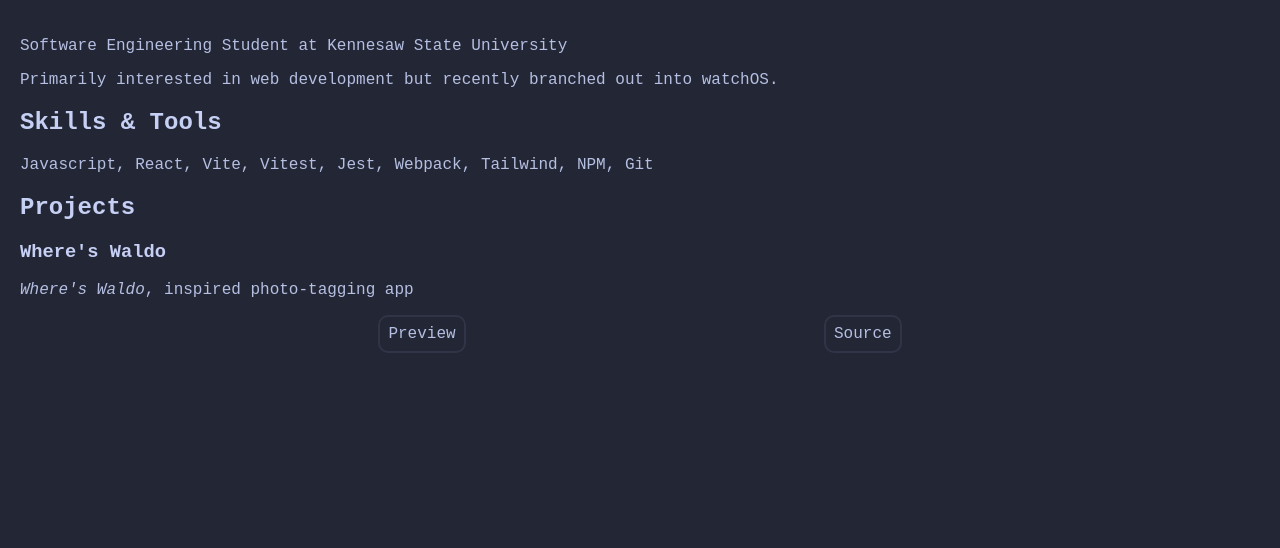
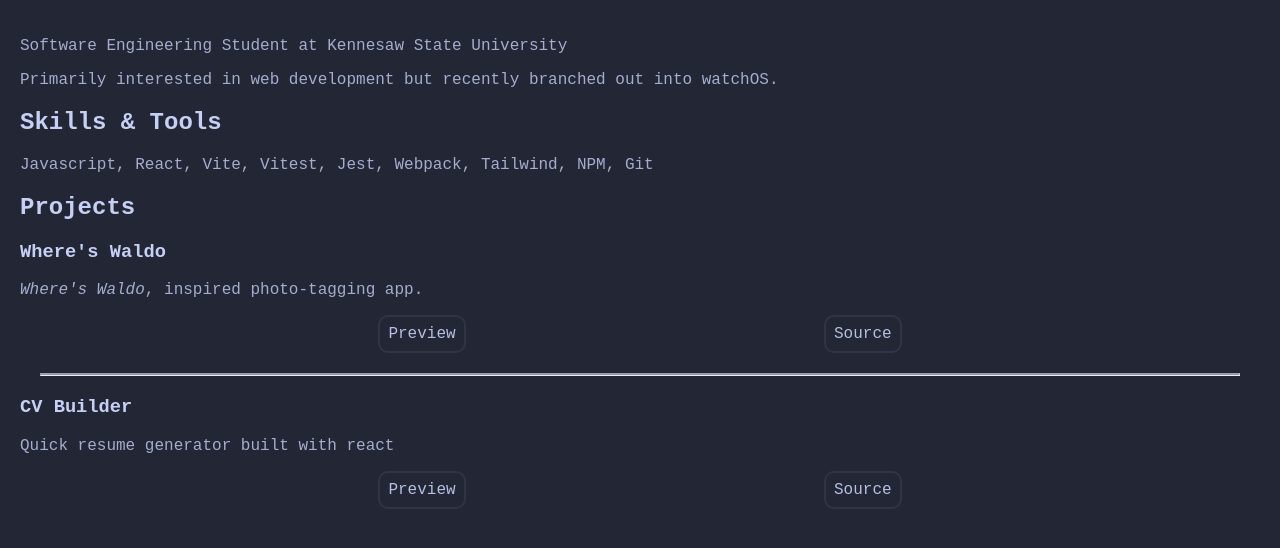
Before and after one commit to chrisrbentley/portfolio-v2, a plain HTML site: page index.html in a window 1280 px wide. Shown: the part 88-636 px from the top of the page. Drawn offline with Linux system fonts and the light colour scheme; a web font is replaced by a local one.

Commit message:
added second project

```diff
--- a/index.html
+++ b/index.html
@@ -34,13 +34,13 @@
 					Javascript, React, Vite, Vitest, Jest, Webpack, Tailwind, NPM, Git
 				</p>
 			</section>
-			<section>
+			<section id="projects">
 				<h2>Projects</h2>
 				<section>
 					<h3>Where's Waldo</h3>
 					<p>
 						<span class="italics">Where's Waldo</span>, inspired photo-tagging
-						app
+						app.
 					</p>
 					<section class="project-buttons">
 						<a
@@ -55,6 +55,23 @@
 						>
 					</section>
 				</section>
+				<hr />
+				<section>
+					<h3>CV Builder</h3>
+					<p>Quick resume generator built with react</p>
+					<section class="project-buttons">
+						<a
+							href="https://chrisrbentley.github.io/cv-app/"
+							class="preview-source"
+							>Preview</a
+						>
+						<a
+							href="https://github.com/chrisrbentley/cv-app"
+							class="preview-source"
+							>Source</a
+						>
+					</section>
+				</section>
 			</section>
 		</main>
 	</body>
--- a/styles.css
+++ b/styles.css
@@ -16,7 +16,7 @@ body {
 }
 
 p {
-	color: #b5bfe2;
+	color: #a5adce;
 }
 
 .italics {
@@ -37,3 +37,8 @@ p {
 	border-radius: 10px;
 	text-decoration: none;
 }
+
+hr {
+	margin: 20px;
+	border-top: 2px solid #949cbb;
+}
```
